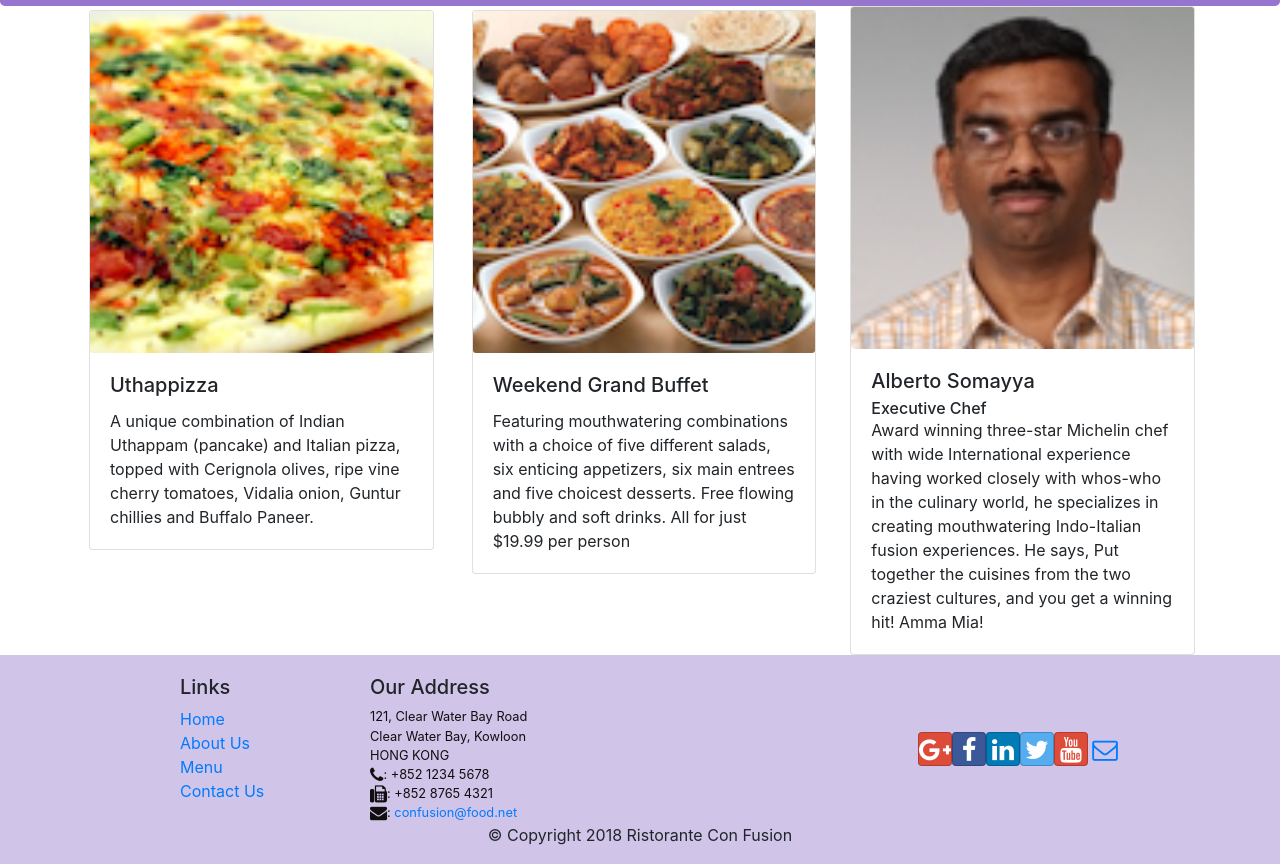
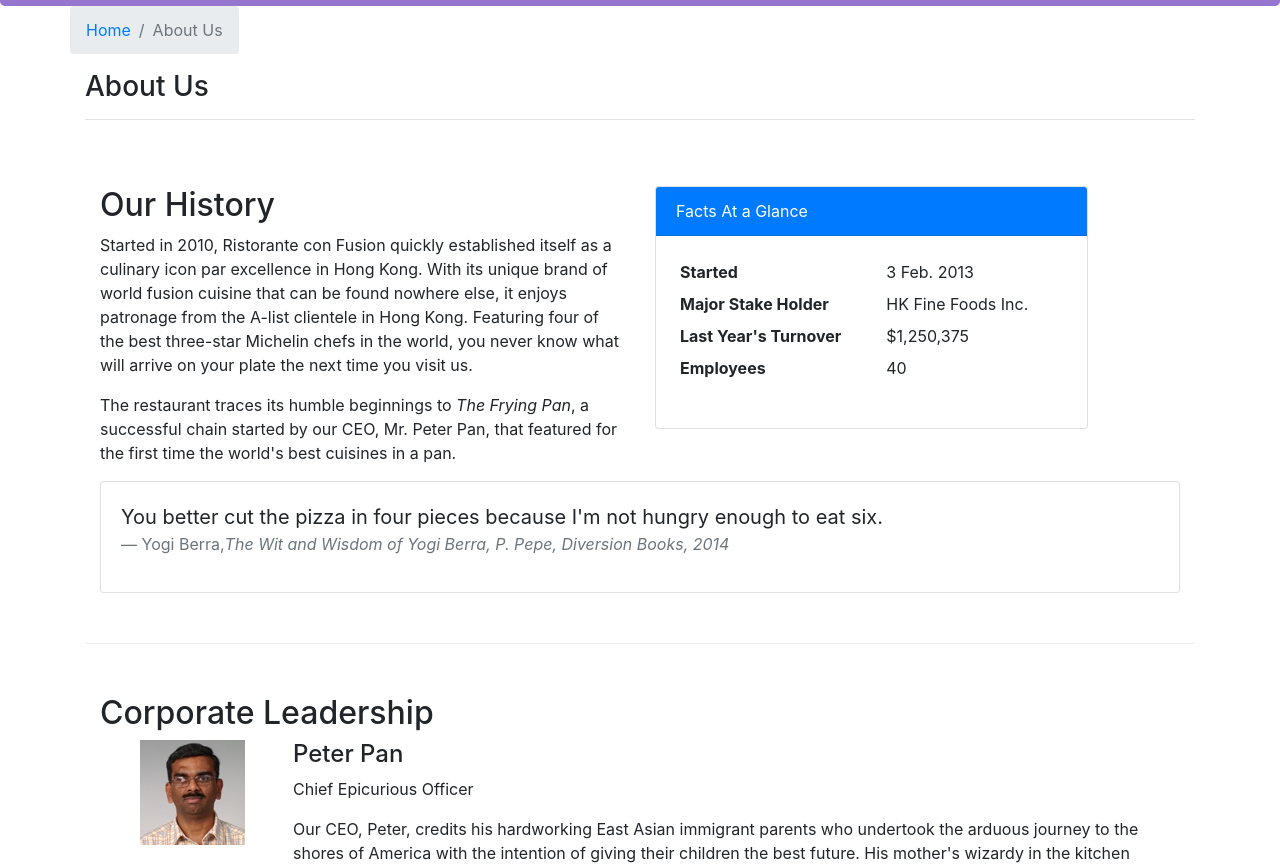
Before and after one commit to TacoJoshua/React-Confusion, a React (Create React App) app: page /aboutus in a window 1280 px wide. Before the commit this address led to /home. Shown: the part 336-1200 px from the top of the page. Built offline with nearby package versions, Linux system fonts and the light colour scheme.

Commit message:
Assignment Week 2

```diff
--- /dev/null
+++ b/src/components/AboutComponent.js
@@ -0,0 +1,115 @@
+import React from "react";
+import {
+  Breadcrumb,
+  BreadcrumbItem,
+  Card,
+  CardBody,
+  CardHeader,
+  Media
+} from "reactstrap";
+import { Link } from "react-router-dom";
+
+function RenderLeader({ leader }) {
+  return (
+    <Media tag="li">
+      <Media left middle>
+        <Media object src={leader.image} alt={leader.name} />
+      </Media>
+      <Media body className="ml-5">
+        <Media heading>{leader.name}</Media>
+        <p>{leader.designation}</p>
+        <p>{leader.description}</p>
+      </Media>
+    </Media>
+  );
+}
+
+function About(props) {
+  const leaders = props.leaders.map(leader => {
+    return <RenderLeader leader={leader} />;
+  });
+
+  return (
+    <div className="container">
+      <div className="row">
+        <Breadcrumb>
+          <BreadcrumbItem>
+            <Link to="/home">Home</Link>
+          </BreadcrumbItem>
+          <BreadcrumbItem active>About Us</BreadcrumbItem>
+        </Breadcrumb>
+        <div className="col-12">
+          <h3>About Us</h3>
+          <hr />
+        </div>
+      </div>
+      <div className="row row-content">
+        <div className="col-12 col-md-6">
+          <h2>Our History</h2>
+          <p>
+            Started in 2010, Ristorante con Fusion quickly established itself as
+            a culinary icon par excellence in Hong Kong. With its unique brand
+            of world fusion cuisine that can be found nowhere else, it enjoys
+            patronage from the A-list clientele in Hong Kong. Featuring four of
+            the best three-star Michelin chefs in the world, you never know what
+            will arrive on your plate the next time you visit us.
+          </p>
+          <p>
+            The restaurant traces its humble beginnings to{" "}
+            <em>The Frying Pan</em>, a successful chain started by our CEO, Mr.
+            Peter Pan, that featured for the first time the world's best
+            cuisines in a pan.
+          </p>
+        </div>
+        <div className="col-12 col-md-5">
+          <Card>
+            <CardHeader className="bg-primary text-white">
+              Facts At a Glance
+            </CardHeader>
+            <CardBody>
+              <dl className="row p-1">
+                <dt className="col-6">Started</dt>
+                <dd className="col-6">3 Feb. 2013</dd>
+                <dt className="col-6">Major Stake Holder</dt>
+                <dd className="col-6">HK Fine Foods Inc.</dd>
+                <dt className="col-6">Last Year's Turnover</dt>
+                <dd className="col-6">$1,250,375</dd>
+                <dt className="col-6">Employees</dt>
+                <dd className="col-6">40</dd>
+              </dl>
+            </CardBody>
+          </Card>
+        </div>
+        <div className="col-12">
+          <Card>
+            <CardBody className="bg-faded">
+              <blockquote className="blockquote">
+                <p className="mb-0">
+                  You better cut the pizza in four pieces because I'm not hungry
+                  enough to eat six.
+                </p>
+                <footer className="blockquote-footer">
+                  Yogi Berra,
+                  <cite title="Source Title">
+                    The Wit and Wisdom of Yogi Berra, P. Pepe, Diversion Books,
+                    2014
+                  </cite>
+                </footer>
+              </blockquote>
+            </CardBody>
+          </Card>
+        </div>
+      </div>
+      <div className="row row-content">
+        <div className="col-12">
+          <h2>Corporate Leadership</h2>
+        </div>
+        <div className="col-12">
+          <Media list>{leaders}</Media>
+        </div>
+      </div>
+    </div>
+  );
+}
+
+export default About;
--- a/src/components/MainComponent.js
+++ b/src/components/MainComponent.js
@@ -1,19 +1,18 @@
-import React, {Component} from 'react';
-import Home from './HomeComponent';
-import Menu from './MenuComponent';
-import Contact from './ContactComponent';
-import DishDetail from './DishdetailComponent';
-import Header from './HeaderComponent';
-import Footer from './FooterComponent';
-import { DISHES } from '../shared/dishes';
-import { COMMENTS } from '../shared/comments';
-import { LEADERS } from '../shared/leaders';
-import { PROMOTIONS } from '../shared/promotions';
-import { Switch, Route, Redirect } from 'react-router-dom';
-
+import React, { Component } from "react";
+import Home from "./HomeComponent";
+import Menu from "./MenuComponent";
+import Contact from "./ContactComponent";
+import About from "./AboutComponent";
+import DishDetail from "./DishdetailComponent";
+import Header from "./HeaderComponent";
+import Footer from "./FooterComponent";
+import { DISHES } from "../shared/dishes";
+import { COMMENTS } from "../shared/comments";
+import { LEADERS } from "../shared/leaders";
+import { PROMOTIONS } from "../shared/promotions";
+import { Switch, Route, Redirect } from "react-router-dom";
 
 class Main extends Component {
-
   constructor(props) {
     super(props);
     this.state = {
@@ -25,19 +24,28 @@
   }
 
   render() {
+    const HomePage = () => {
+      return (
+        <Home
+          dish={this.state.dishes.filter(dish => dish.featured)[0]}
+          promotion={this.state.promotions.filter(promo => promo.featured)[0]}
+          leader={this.state.leaders.filter(leader => leader.featured)[0]}
+        />
+      );
+    };
 
-    const HomePage = () => {
-        return(
-            <Home dish={this.state.dishes.filter((dish) => dish.featured)[0]}
-            promotion={this.state.promotions.filter((promo) => promo.featured)[0]}
-            leader={this.state.leaders.filter((leader) => leader.featured)[0]}/>
-            );
+    const DishWithId = ({ match }) => {
+      return (
+        <DishDetail
+          dish={
+            this.state.dishes.filter(
+              dish => dish.id === parseInt(match.params.dishId, 10)
+            )[0]
           }
-
-      const DishWithId = ({match}) => {
-        return (
-          <DishDetail dish={this.state.dishes.filter((dish) => dish.id === parseInt(match.params.dishId,10))[0]}
-          comments={this.state.comments.filter((comment) => comment.dishId === parseInt(match.params.dishId,10))} />
+          comments={this.state.comments.filter(
+            comment => comment.dishId === parseInt(match.params.dishId, 10)
+          )}
+        />
       );
     };
 
@@ -46,9 +54,17 @@
         <Header />
         <Switch>
           <Route path="/home" component={HomePage} />
-                <Route exact path="/menu" render={() => <Menu dishes={this.state.dishes} />} />
+          <Route
+            exact
+            path="/menu"
+            render={() => <Menu dishes={this.state.dishes} />}
+          />
           <Route path="/menu/:dishId" component={DishWithId} />
           <Route exact path="/contactus" component={Contact} />
+          <Route
+            path="/aboutus"
+            render={() => <About leaders={this.state.leaders} />}
+          />
           <Redirect to="/home" />
         </Switch>
         <Footer />
```
Lines whose indentation alone changed are shown as unchanged.
